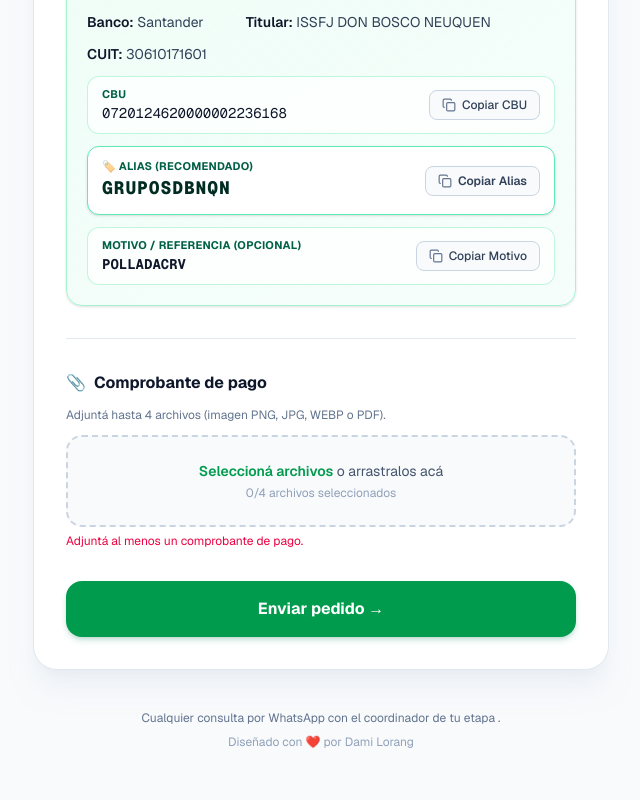
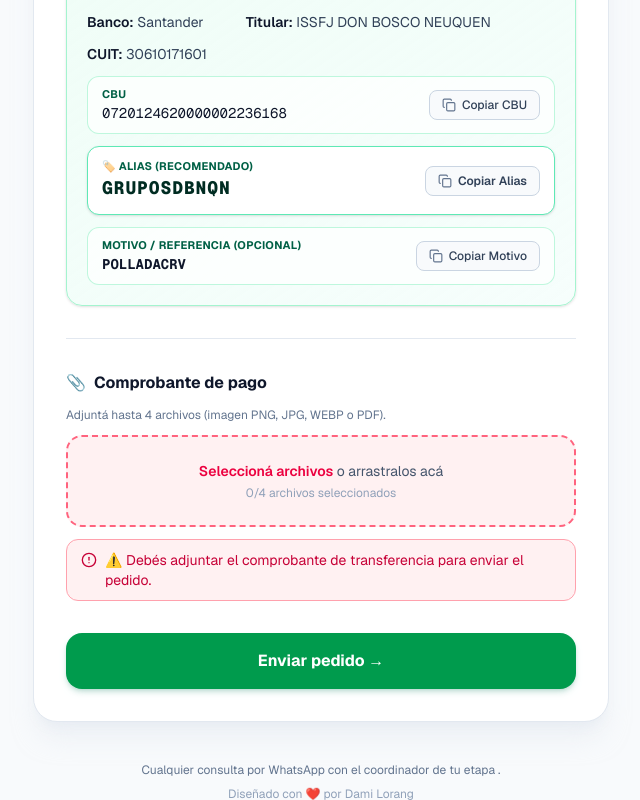
Before and after one commit to DLorangg/camrevoc-pollos, a Next.js app: page /pollos/ in a window 1280 px wide. Both pictures are taken after typing "Sample", "5551234", "name@example.com" into the empty fields and a click on the button "Enviar pedido →". Shown: the part 1023-1823 px from the top of the page, without its empty margins (319-959 px from the left). Built offline with nearby package versions, Linux system fonts and the light colour scheme.

Commit message:
Poniendo como obligatorio la subida del comprobante

```diff
--- a/src/app/actions/create-order.ts
+++ b/src/app/actions/create-order.ts
@@ -49,6 +49,18 @@ export async function createOrder(
     return {
       ok: false,
       error: `La suma de pollos en los vales (${sumaVales}) no coincide con el total del pedido (${input.cantidad_total}).`,
+    };
+  }
+
+  // Comprobante obligatorio
+  if (
+    !input.comprobantes_urls ||
+    input.comprobantes_urls.length === 0 ||
+    input.comprobantes_urls.every((u) => !u?.trim())
+  ) {
+    return {
+      ok: false,
+      error: "El comprobante de transferencia es obligatorio para registrar el pedido.",
     };
   }
 
--- a/src/components/OrderForm.tsx
+++ b/src/components/OrderForm.tsx
@@ -387,13 +387,15 @@ function SuccessScreen({
         </h3>
         {vales.map((vale) => {
           const valeUrl = `${appUrl}/vale/${vale.codigo}`;
+          const emojiPollo = "\u{1F414}";
           const waText = encodeURIComponent(
-            `¡Hola! \u{1F414} Te comparto tu vale para retirar ${vale.cantidad_pollos} pollo${
+            `\u00a1Hola! ${emojiPollo} Te comparto tu vale para retirar ${vale.cantidad_pollos} pollo${
               vale.cantidad_pollos !== 1 ? "s" : ""
             } de CamReVoc.\n\n` +
               (vale.destinatario ? `Retira: *${vale.destinatario}*\n` : "") +
-              `Código: *${vale.codigo}*\n\nVer vale: ${valeUrl}`,
+              `C\u00f3digo: *${vale.codigo}*\n\nVer vale: ${valeUrl}`,
           );
+          const waUrl = `https://api.whatsapp.com/send?text=${waText}`;
 
           return (
             <div
@@ -417,7 +419,7 @@ function SuccessScreen({
                   </p>
                 </div>
                 <a
-                  href={`https://wa.me/?text=${waText}`}
+                  href={waUrl}
                   target="_blank"
                   rel="noopener noreferrer"
                   className="inline-flex flex-shrink-0 items-center gap-1.5 rounded-xl bg-[#009B4D] px-3.5 py-2 text-xs font-semibold text-white shadow-xs hover:bg-[#007a3d] transition-colors"
@@ -766,14 +768,19 @@ export default function OrderForm() {
           Adjuntá hasta 4 archivos (imagen PNG, JPG, WEBP o PDF).
         </p>
 
-        <Field label="" error={errors.comprobantes}>
         <div
-            className="cursor-pointer rounded-2xl border-2 border-dashed border-slate-300 bg-slate-50 px-4 py-6 text-center transition-colors hover:border-[#009B4D] hover:bg-emerald-50/40"
+          className={`cursor-pointer rounded-2xl border-2 border-dashed px-4 py-6 text-center transition-colors ${
+            errors.comprobantes
+              ? "border-rose-400 bg-rose-50 hover:border-rose-500"
+              : "border-slate-300 bg-slate-50 hover:border-[#009B4D] hover:bg-emerald-50/40"
+          }`}
           onClick={() => fileInputRef.current?.click()}
         >
           <p className="text-sm text-slate-600">
-              <span className="font-semibold text-[#009B4D]">Seleccioná archivos</span> o
-              arrastralos acá
+            <span className={`font-semibold ${errors.comprobantes ? "text-rose-600" : "text-[#009B4D]"}`}>
+              Seleccioná archivos
+            </span>{" "}
+            o arrastralos acá
           </p>
           <p className="mt-1 text-xs text-slate-400">
             {archivos.length}/4 archivos seleccionados
@@ -784,11 +791,21 @@ export default function OrderForm() {
             accept="image/png,image/jpeg,image/webp,application/pdf"
             multiple
             className="hidden"
-              onChange={handleFileChange}
+            onChange={(e) => {
+              handleFileChange(e);
+              // Limpiar error de comprobante al seleccionar
+              if (errors.comprobantes) setErrors((prev) => ({ ...prev, comprobantes: undefined }));
+            }}
             disabled={archivos.length >= 4 || isBusy}
           />
         </div>
-        </Field>
+
+        {errors.comprobantes && (
+          <div className="flex items-start gap-2 rounded-xl border border-rose-300 bg-rose-50 px-3.5 py-2.5 text-sm text-rose-700">
+            <AlertCircle className="mt-0.5 h-4 w-4 flex-shrink-0" />
+            <span>⚠️ Debés adjuntar el comprobante de transferencia para enviar el pedido.</span>
+          </div>
+        )}
 
         <FilePreview files={archivos} onRemove={removeFile} />
       </section>
--- a/src/components/admin/AdminDashboard.tsx
+++ b/src/components/admin/AdminDashboard.tsx
@@ -68,10 +68,11 @@ function waLink(whatsapp: string, pedido: PedidoConVales, appUrl: string) {
   const num = whatsapp.replace(/\D/g, "");
   const codigos = pedido.vales.map((v) => v.codigo).join(", ");
   const nombre = pedido.animador_vendedor || pedido.nombre_comprador;
+  const emojiWave = "\u{1F44B}";
   const text = encodeURIComponent(
-    `Hola ${nombre} 👋, te confirmamos tu pedido de ${pedido.cantidad_total} pollo${pedido.cantidad_total !== 1 ? "s" : ""} de CamReVoc.\n\nTus códigos de vale: ${codigos}\n\nPodés verlos en:\n${pedido.vales.map((v) => `${appUrl}/vale/${v.codigo}`).join("\n")}`,
+    `Hola ${nombre} ${emojiWave}, te confirmamos tu pedido de ${pedido.cantidad_total} pollo${pedido.cantidad_total !== 1 ? "s" : ""} de CamReVoc.\n\nTus c\u00f3digos de vale: ${codigos}\n\nPod\u00e9s verlos en:\n${pedido.vales.map((v) => `${appUrl}/vale/${v.codigo}`).join("\n")}`,
   );
-  return `https://wa.me/${num}?text=${text}`;
+  return `https://api.whatsapp.com/send?phone=${num}&text=${text}`;
 }
 
 /** Link de WhatsApp prearmado para un vale pendiente específico */
@@ -84,9 +85,9 @@ function waPendingValeLink(
   const nombre = pedido.animador_vendedor || pedido.nombre_comprador;
   const destinatario = vale.destinatario || "el destinatario";
   const text = encodeURIComponent(
-    `Hola ${nombre}! Te avisamos desde CamReVoc que el vale ${vale.codigo} a nombre de ${destinatario} por ${vale.cantidad_pollos} pollo${vale.cantidad_pollos !== 1 ? "s" : ""} todavía no fue retirado en el puesto de entrega.`,
+    `Hola ${nombre}! Te avisamos desde CamReVoc que el vale ${vale.codigo} a nombre de ${destinatario} por ${vale.cantidad_pollos} pollo${vale.cantidad_pollos !== 1 ? "s" : ""} todav\u00eda no fue retirado en el puesto de entrega.`,
   );
-  return `https://wa.me/${num}?text=${text}`;
+  return `https://api.whatsapp.com/send?phone=${num}&text=${text}`;
 }
 
 // ─── Image modal ──────────────────────────────────────────────────────────────
```
Lines whose indentation alone changed are shown as unchanged.
